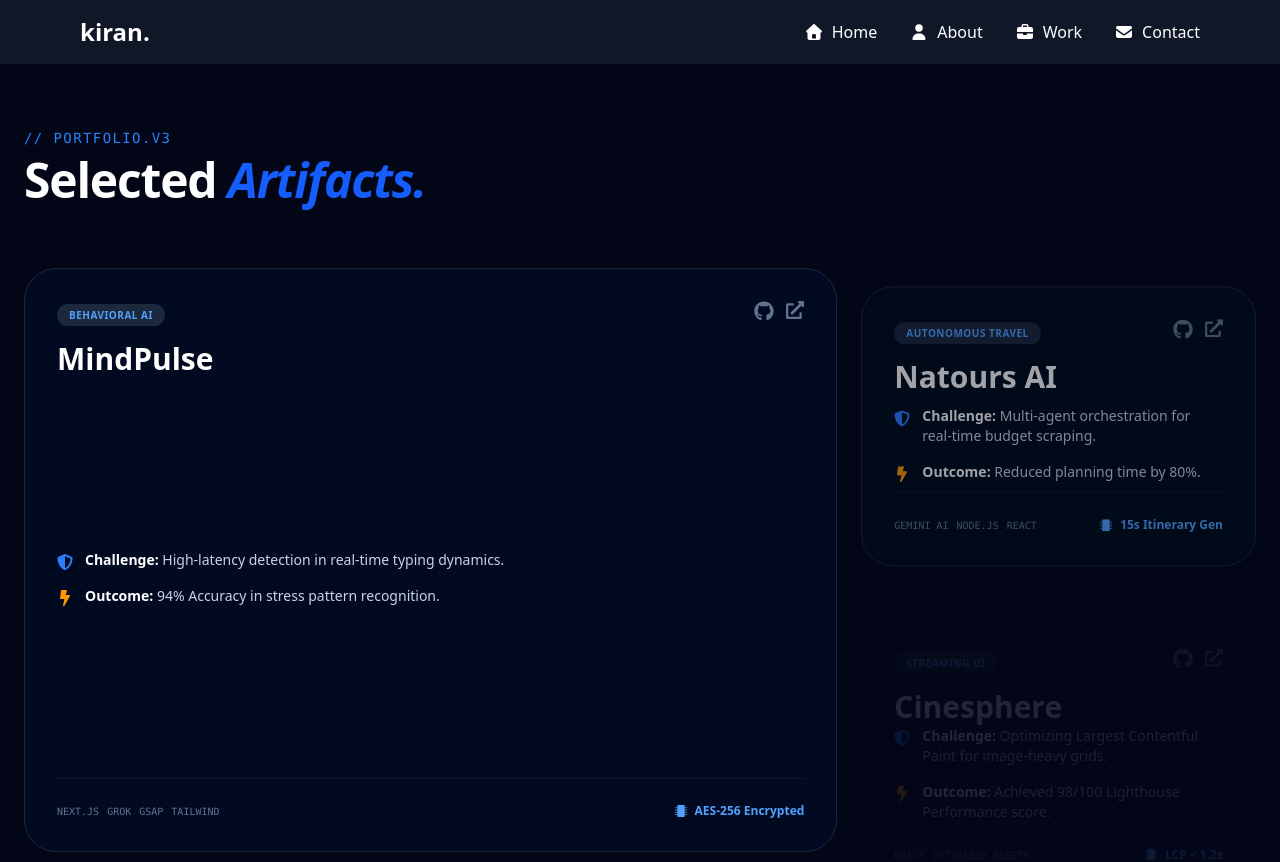
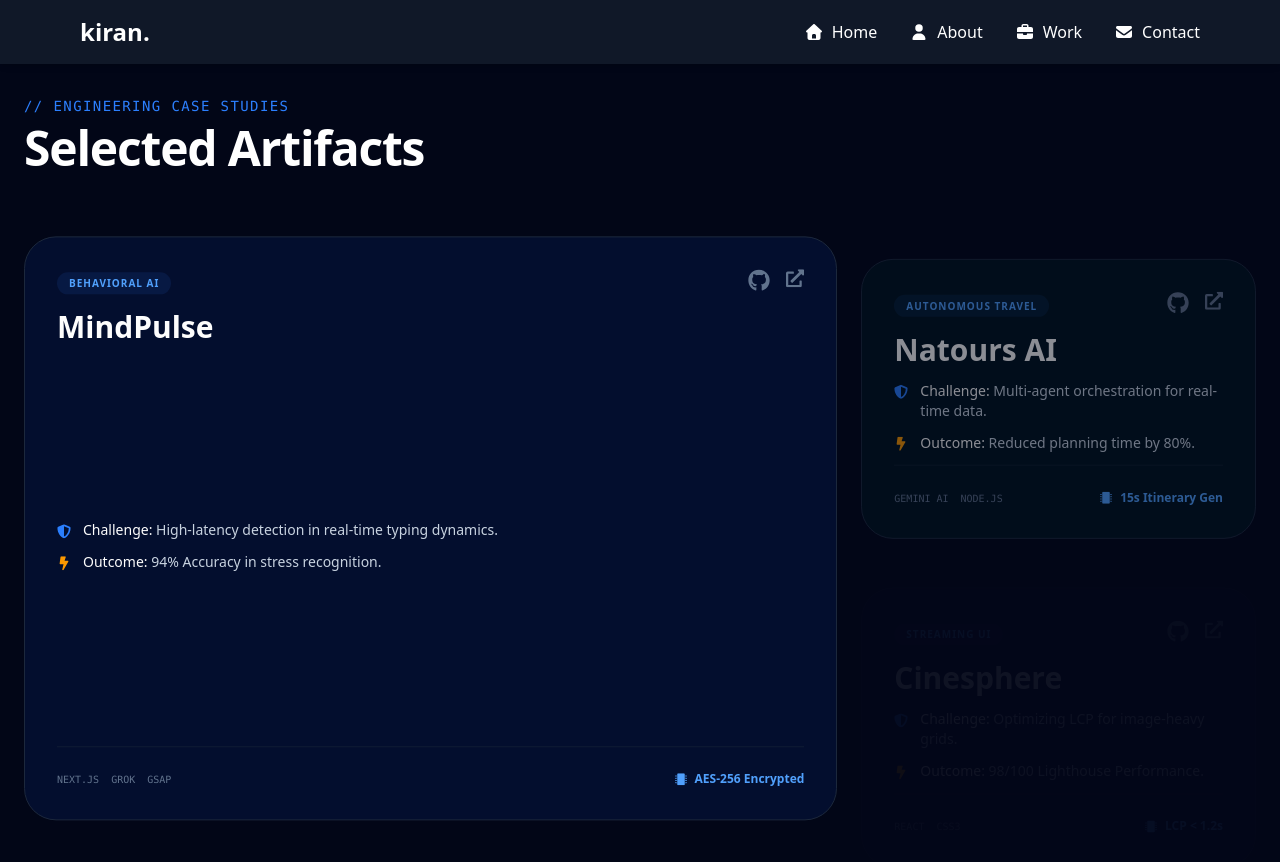
Before and after one commit to kiran123-stack/portfolio_website, a React (Vite) app: page /work in a window 1280 px wide. Shown: the top 862 px of the page. Built offline with nearby package versions, Linux system fonts and the light colour scheme.

Commit message:
Refactor project details and improve styling

```diff
--- a/src/pages/work.jsx
+++ b/src/pages/work.jsx
@@ -1,7 +1,7 @@
 import React, { useEffect, useRef } from "react";
 import gsap from "gsap";
 import { ScrollTrigger } from "gsap/ScrollTrigger";
-import { FaGithub, FaExternalLinkAlt, FaCode, FaMicrochip, FaBolt, FaShieldAlt } from "react-icons/fa";
+import { FaGithub, FaExternalLinkAlt, FaMicrochip, FaBolt, FaShieldAlt } from "react-icons/fa";
 
 gsap.registerPlugin(ScrollTrigger);
 
@@ -15,109 +15,107 @@ const Work = () => {
       category: "Behavioral AI",
       stats: "AES-256 Encrypted",
       challenge: "High-latency detection in real-time typing dynamics.",
-      outcome: "94% Accuracy in stress pattern recognition.",
-      tech: ["Next.js", "Grok", "GSAP", "Tailwind"],
+      outcome: "94% Accuracy in stress recognition.",
+      tech: ["Next.js", "Grok", "GSAP"],
       link: "https://mind-pluse.vercel.app/",
       github: "https://github.com/kiran123-stack/MindPluse",
-      gridClass: "lg:col-span-8 lg:row-span-2", // Large Bento Block
-      bg: "bg-blue-600/5"
+      gridClass: "lg:col-span-8 lg:row-span-2",
+      bg: "bg-blue-600/10"
     },
     {
       id: "natours",
       title: "Natours AI",
       category: "Autonomous Travel",
       stats: "15s Itinerary Gen",
-      challenge: "Multi-agent orchestration for real-time budget scraping.",
+      challenge: "Multi-agent orchestration for real-time data.",
       outcome: "Reduced planning time by 80%.",
-      tech: ["Gemini AI", "Node.js", "React"],
+      tech: ["Gemini AI", "Node.js"],
       link: "https://natours-ai.vercel.app/",
       github: "https://github.com/kiran123-stack/natours-ai",
-      gridClass: "lg:col-span-4 lg:row-span-1", // Medium Bento Block
-      bg: "bg-emerald-600/5"
+      gridClass: "lg:col-span-4 lg:row-span-1",
+      bg: "bg-emerald-600/10"
     },
     {
       id: "cinesphere",
       title: "Cinesphere",
       category: "Streaming UI",
       stats: "LCP < 1.2s",
-      challenge: "Optimizing Largest Contentful Paint for image-heavy grids.",
-      outcome: "Achieved 98/100 Lighthouse Performance score.",
-      tech: ["React", "Optimized Assets"],
+      challenge: "Optimizing LCP for image-heavy grids.",
+      outcome: "98/100 Lighthouse Performance.",
+      tech: ["React", "CSS3"],
       link: "https://cine-sphere-one.vercel.app/",
-      gridClass: "lg:col-span-4 lg:row-span-1", // Small Bento Block
-      bg: "bg-purple-600/5"
+      gridClass: "lg:col-span-4 lg:row-span-1",
+      bg: "bg-purple-600/10"
     }
   ];
 
   useEffect(() => {
     const ctx = gsap.context(() => {
+      // Logic: Target elements by class name within this specific context
       gsap.from(".bento-item", {
         scrollTrigger: {
           trigger: ".bento-grid",
-          start: "top 80%",
+          start: "top 90%", // Start animation when top of grid is 90% down the screen
+          toggleActions: "play none none none",
         },
         y: 50,
         opacity: 0,
-        stagger: 0.15,
+        stagger: 0.1,
         duration: 0.8,
-        ease: "power2.out"
+        ease: "power3.out"
       });
     }, containerRef);
+
     return () => ctx.revert();
   }, []);
 
   return (
-    <section ref={containerRef} className="py-32 px-6 bg-[#020617] text-slate-300">
-      <div className="max-w-7xl mx-auto">
-        {/* Header Section */}
+    <section ref={containerRef} className="relative w-full min-h-screen py-24 bg-[#020617] text-slate-300 overflow-visible">
+      <div className="max-w-7xl mx-auto px-6">
+
         <div className="mb-16">
-          <h2 className="text-blue-500 font-mono text-sm tracking-widest uppercase mb-2">// Portfolio.v3</h2>
-          <h3 className="text-5xl font-bold text-white tracking-tight">
-            Selected <span className="text-blue-600 italic">Artifacts.</span>
-          </h3>
+          <h2 className="text-blue-500 font-mono text-sm tracking-widest uppercase mb-2">// Engineering Case Studies</h2>
+          <h3 className="text-5xl font-bold text-white tracking-tight">Selected Artifacts</h3>
         </div>
 
-        {/* Bento Grid */}
+        {/* The Bento Grid */}
         <div className="bento-grid grid grid-cols-1 lg:grid-cols-12 gap-6 auto-rows-[280px]">
           {projects.map((p) => (
             <div
               key={p.id}
-              className={`bento-item group relative overflow-hidden rounded-[2rem] border border-slate-800 p-8 flex flex-col justify-between transition-all duration-500 hover:border-blue-500/50 hover:shadow-2xl hover:shadow-blue-500/10 ${p.gridClass} ${p.bg}`}
+              className={`bento-item border border-slate-800 p-8 rounded-[2rem] flex flex-col justify-between transition-all duration-300 hover:border-blue-500/50 ${p.gridClass} ${p.bg}`}
             >
-              {/* Top Layer: Category & Icon */}
               <div className="flex justify-between items-start">
                 <div>
-                  <span className="px-3 py-1 rounded-full bg-slate-800 text-blue-400 text-[10px] font-bold uppercase tracking-wider">
+                  <span className="text-[10px] font-bold text-blue-400 uppercase tracking-widest bg-blue-500/10 px-3 py-1 rounded-full">
                     {p.category}
                   </span>
                   <h4 className="text-3xl font-bold text-white mt-4">{p.title}</h4>
                 </div>
-                <div className="flex gap-3">
-                  <a href={p.github} className="text-slate-500 hover:text-white transition-colors"><FaGithub size={20}/></a>
-                  <a href={p.link} className="text-slate-500 hover:text-white transition-colors"><FaExternalLinkAlt size={18}/></a>
+                <div className="flex gap-4 text-slate-500">
+                  <a href={p.github} target="_blank" rel="noreferrer" className="hover:text-white transition-colors"><FaGithub size={22}/></a>
+                  <a href={p.link} target="_blank" rel="noreferrer" className="hover:text-white transition-colors"><FaExternalLinkAlt size={18}/></a>
                 </div>
               </div>
 
-              {/* Middle Layer: Case Study Content (Only visible on large blocks) */}
-              <div className="space-y-4">
-                <div className="flex items-start gap-3">
-                  <FaShieldAlt className="text-blue-500 mt-1 shrink-0" />
-                  <p className="text-sm"><span className="text-white font-semibold">Challenge:</span> {p.challenge}</p>
+              <div className="space-y-3">
+                <div className="flex gap-3 text-sm">
+                  <FaShieldAlt className="text-blue-500 shrink-0 mt-1" />
+                  <p><span className="text-white font-medium">Challenge:</span> {p.challenge}</p>
                 </div>
-                <div className="flex items-start gap-3">
-                  <FaBolt className="text-amber-500 mt-1 shrink-0" />
-                  <p className="text-sm"><span className="text-white font-semibold">Outcome:</span> {p.outcome}</p>
+                <div className="flex gap-3 text-sm">
+                  <FaBolt className="text-amber-500 shrink-0 mt-1" />
+                  <p><span className="text-white font-medium">Outcome:</span> {p.outcome}</p>
                 </div>
               </div>
 
-              {/* Bottom Layer: Tech & Metrics */}
-              <div className="flex flex-wrap items-center justify-between gap-4 pt-6 border-t border-slate-800/50">
-                <div className="flex gap-2">
+              <div className="flex justify-between items-center pt-6 border-t border-slate-800/50">
+                <div className="flex gap-3">
                   {p.tech.map(t => (
                     <span key={t} className="text-[10px] font-mono text-slate-500 uppercase">{t}</span>
                   ))}
                 </div>
-                <div className="flex items-center gap-2 text-xs font-bold text-blue-400">
+                <div className="text-xs font-bold text-blue-400 flex items-center gap-2">
                   <FaMicrochip /> {p.stats}
                 </div>
               </div>
```
